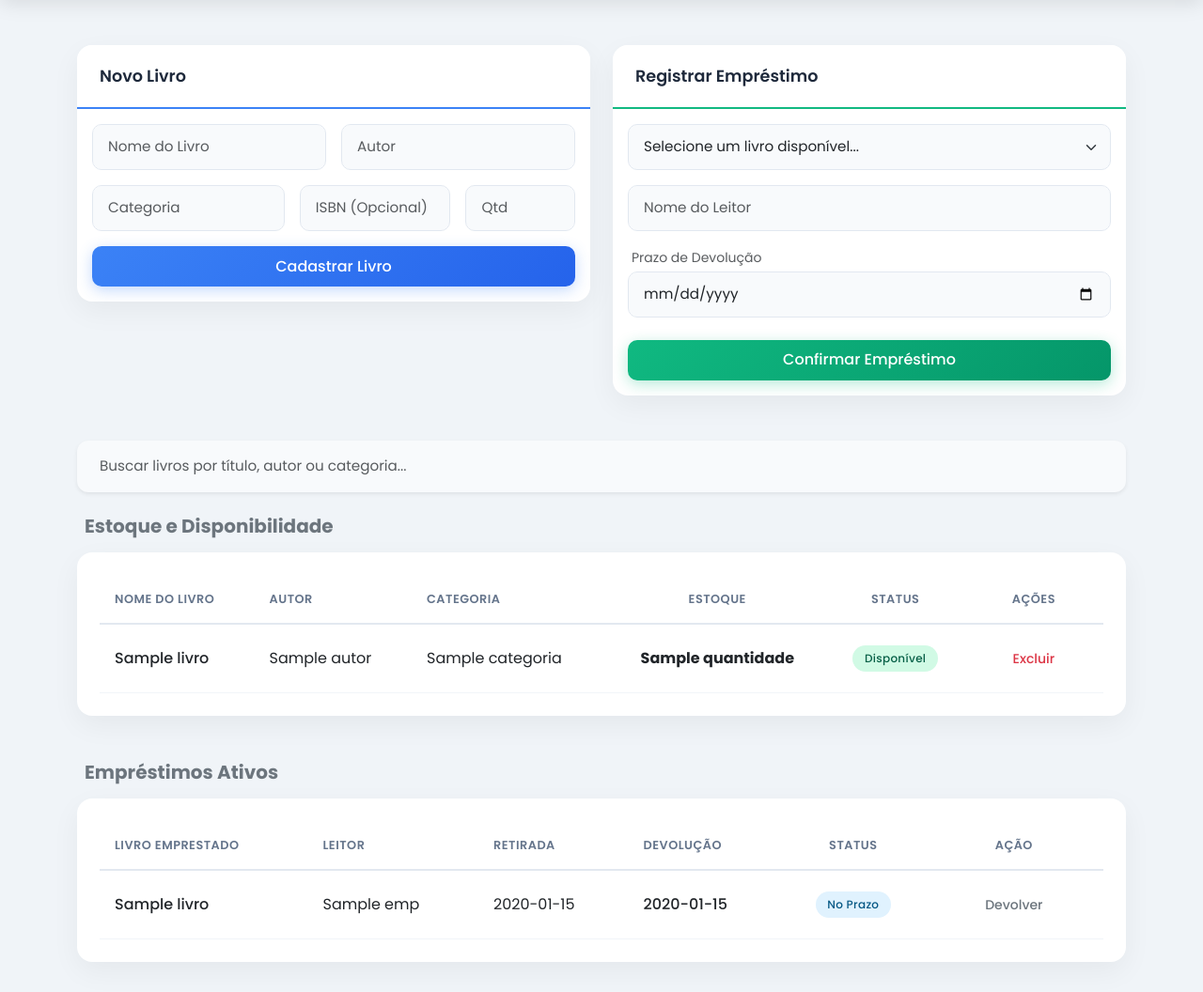
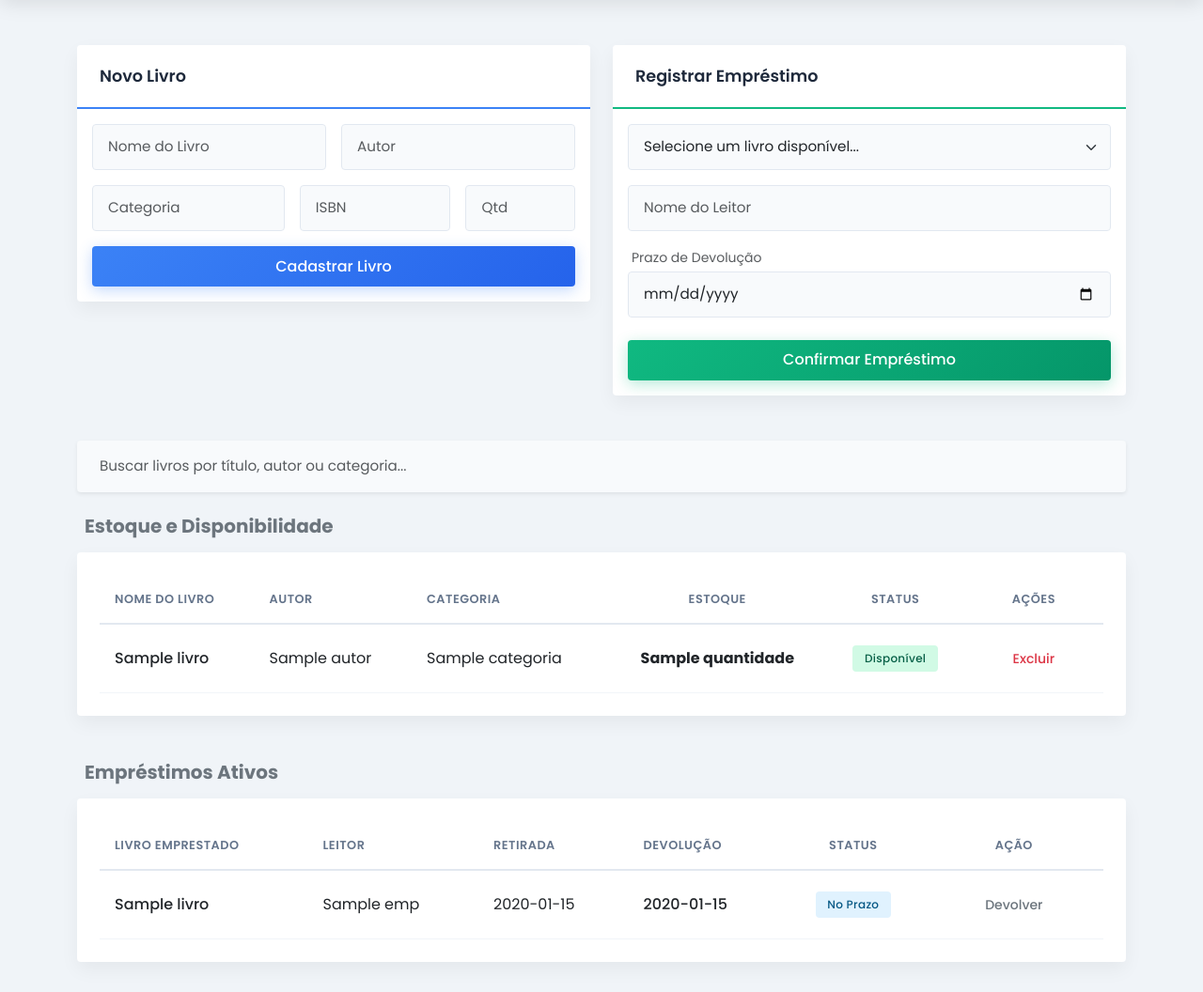
Before and after one commit to ViniciusJacomo/bibliotech-web, a Flask app: template templates/index.html in a window 1280 px wide. Shown: the part 84-1140 px from the top of the page at 94% size. Run offline with Flask 3, Linux system fonts and the light colour scheme; the template is opened without the code that fills it: most values are stand-ins (such as "Sample title", 1, 10 or a date in 2020).

Commit message:
Correção de erro

```diff
--- a/static/style.css
+++ b/static/style.css
@@ -3,7 +3,7 @@
 body {
     font-family: 'Poppins', sans-serif;
     background-color: #f0f4f8;
-    color: hsl(2, 98%, 50%);
+    color: #2d3748;
 }
 
 
@@ -23,15 +23,15 @@ body {
 
 .card {
     border: none;
-    border-radius: 16px;
-    box-shadow: 0 10px 30px rgba(0,0,0,0.05);
+    border-radius: 4px; /* Mais quadrado */
+    box-shadow: 0 8px 20px rgba(0,0,0,0.05);
     background: #ffffff;
     transition: all 0.3s ease;
     overflow: hidden;
 }
 
 .card:hover {
-    box-shadow: 0 15px 35px rgba(0,0,0,0.1);
+    box-shadow: 0 12px 25px rgba(0,0,0,0.1);
     transform: translateY(-4px);
 }
 
@@ -42,6 +42,7 @@ body {
     font-size: 1.1rem;
     padding: 1.25rem 1.5rem;
     border-bottom: 2px solid;
+    border-radius: 4px 4px 0 0 !important;
 }
 
 .card-novo-livro .card-header { border-bottom-color: #3b82f6; }
@@ -49,7 +50,7 @@ body {
 
 
 .form-control, .form-select {
-    border-radius: 10px;
+    border-radius: 4px;
     border: 1px solid #e2e8f0;
     padding: 0.75rem 1rem;
     font-size: 0.95rem;
@@ -65,7 +66,7 @@ body {
 
 
 .btn {
-    border-radius: 10px;
+    border-radius: 4px;
     padding: 0.6rem 1.5rem;
     font-weight: 500;
     transition: all 0.3s;
@@ -93,12 +94,12 @@ body {
     box-shadow: 0 6px 20px rgba(16, 185, 129, 0.4);
 }
 
-/* --- Tabelas e Relatórios --- */
+
 .table-wrapper {
     background: #ffffff;
-    border-radius: 16px;
+    border-radius: 4px;
     padding: 1.5rem;
-    box-shadow: 0 10px 30px rgba(0,0,0,0.05);
+    box-shadow: 0 8px 20px rgba(0,0,0,0.05);
     margin-bottom: 2rem;
 }
 
@@ -126,10 +127,10 @@ body {
 
 .table tbody tr:hover { background-color: #f8fafc; }
 
-/* --- Badges de Status (Pílulas Pastel) --- */
+
 .badge {
     padding: 0.5rem 0.8rem;
-    border-radius: 50px;
+    border-radius: 4px;
     font-weight: 500;
     letter-spacing: 0.3px;
 }
@@ -139,7 +140,7 @@ body {
 .bg-danger { background-color: #fee2e2 !important; color: #991b1b !important; }
 .bg-info { background-color: #e0f2fe !important; color: #075985 !important; }
 
-/* --- Novo Destaque Sofisticado para Atrasos --- */
+
 @keyframes pulsoAtraso {
     0% { box-shadow: inset 4px 0 0 #ef4444, 0 0 0 rgba(239, 68, 68, 0); }
     50% { box-shadow: inset 4px 0 0 #ef4444, 0 0 10px rgba(239, 68, 68, 0.1); }
--- a/templates/index.html
+++ b/templates/index.html
@@ -13,7 +13,7 @@
                         <div class="col-md-6"><input type="text" name="nome" class="form-control" placeholder="Nome do Livro" required></div>
                         <div class="col-md-6"><input type="text" name="autor" class="form-control" placeholder="Autor" required></div>
                         <div class="col-md-5"><input type="text" name="categoria" class="form-control" placeholder="Categoria" required></div>
-                        <div class="col-md-4"><input type="text" name="isbn" class="form-control" placeholder="ISBN (Opcional)"></div>
+                        <div class="col-md-4"><input type="text" name="isbn" class="form-control" placeholder="ISBN "></div>
                         <div class="col-md-3"><input type="number" name="quantidade" class="form-control" placeholder="Qtd" min="1" required></div>
                     </div>
                     <button type="submit" class="btn btn-primary w-100">
@@ -56,7 +56,7 @@
 </div>
 
 <div class="mb-4">
-    <input type="text" id="buscaLivros" class="form-control py-3 shadow-sm border-0" style="border-radius: 12px; padding-left: 1.5rem;" placeholder="Buscar livros por título, autor ou categoria...">
+    <input type="text" id="buscaLivros" class="form-control py-3 shadow-sm border-0" style="padding-left: 1.5rem;" placeholder="Buscar livros por título, autor ou categoria...">
 </div>
 
 <h5 class="text-secondary fw-bold mb-3 ms-2">Estoque e Disponibilidade</h5>
@@ -84,7 +84,7 @@
                     {% endif %}
                 </td>
                 <td class="text-center">
-                    <a href="/excluir_livro/{{ livro.id }}" class="btn btn-sm btn-outline-danger" style="border-radius: 8px;" onclick="return confirm('Tem certeza que deseja excluir o livro {{ livro.nome }} permanentemente?');" title="Excluir Livro">
+                    <a href="/excluir_livro/{{ livro.id }}" class="btn btn-sm btn-outline-danger" onclick="return confirm('Tem certeza que deseja excluir o livro {{ livro.nome }} permanentemente?');" title="Excluir Livro">
                         Excluir
                     </a>
                 </td>
@@ -117,13 +117,13 @@
                     {% endif %}
                 </td>
                 <td class="text-center">
-                    <a href="/devolver/{{ emp.id }}" class="btn btn-sm btn-outline-secondary" style="border-radius: 8px;">
+                    <a href="/devolver/{{ emp.id }}" class="btn btn-sm btn-outline-secondary">
                         Devolver
                     </a>
                 </td>
             </tr>
             {% else %}
-
+            <tr><td colspan="6" class="text-center text-muted py-4">Nenhum livro emprestado no momento. A biblioteca está com o estoque completo!</td></tr>
             {% endfor %}
         </tbody>
     </table>
```
